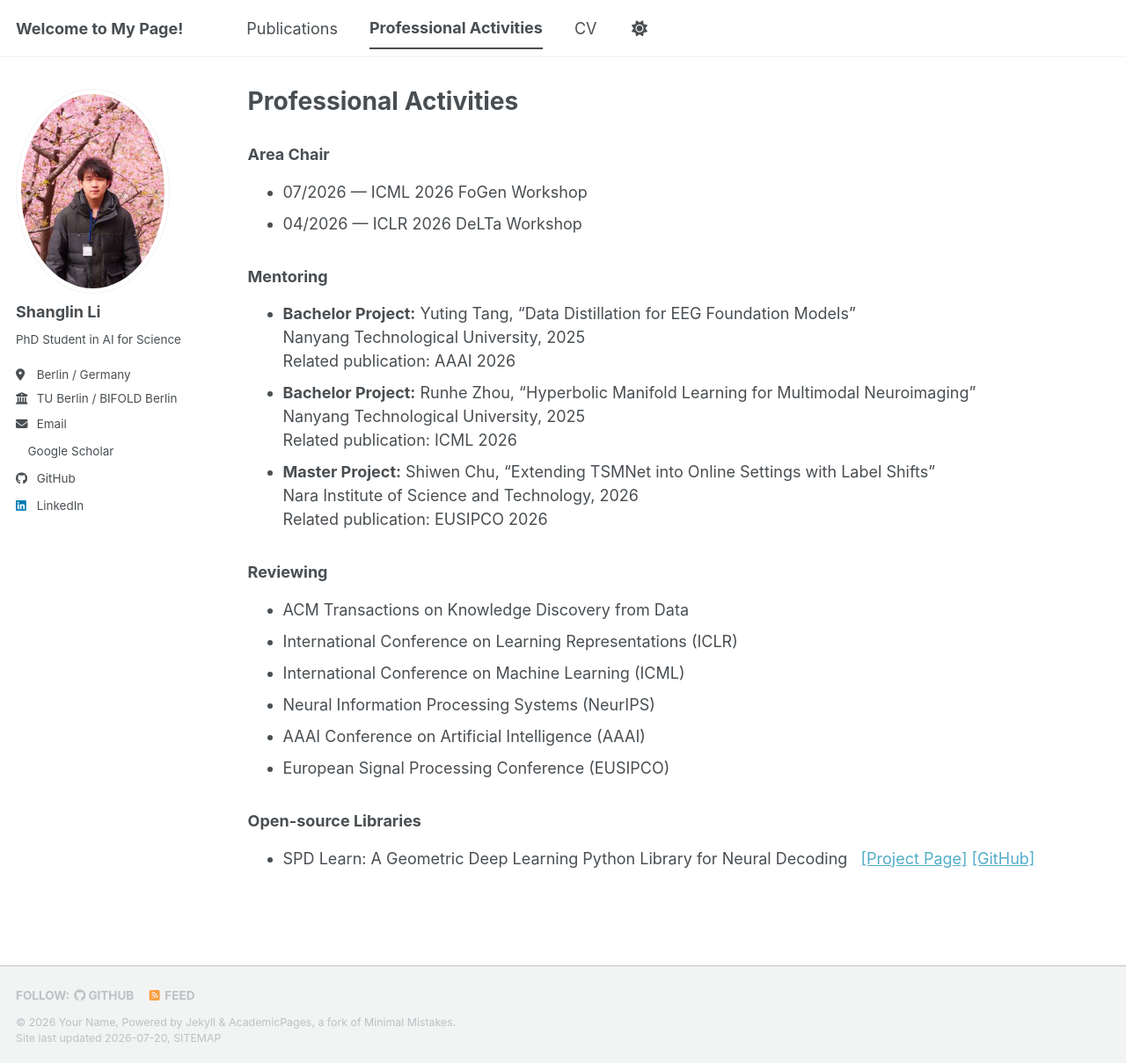
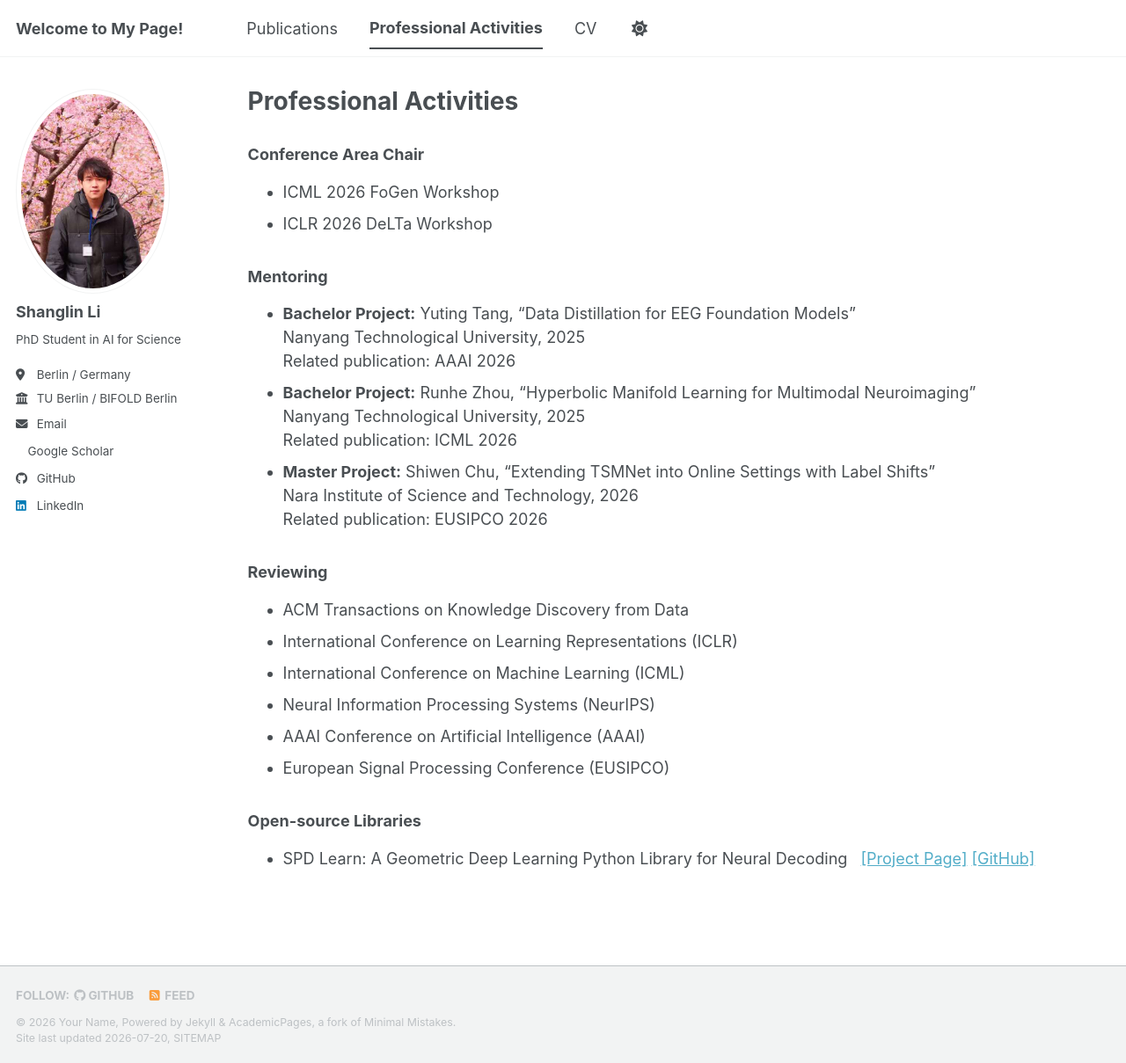
Before and after one commit to fightlesliefigt/fightlesliefigt.github.io, a Jekyll site: the page built from _pages/portfolio.html, in a window 1280 px wide and 1209 px high. Shown: the whole window at 88% size. Built offline with Jekyll 4.4.1, drawn with Linux system fonts in a browser that asks for light colours; a style sheet for code colours, icons or effects is not loaded.

Commit message:
Update title and format for conference listings

```diff
--- a/_pages/portfolio.html
+++ b/_pages/portfolio.html
@@ -5,10 +5,10 @@ permalink: /portfolio/
 author_profile: true
 ---
 
-<h3>Area Chair</h3>
+<h3>Conference Area Chair</h3>
 <ul>
-  <li>07/2026 — ICML 2026 FoGen Workshop</li>
-  <li>04/2026 — ICLR 2026 DeLTa Workshop</li>
+  <li>ICML 2026 FoGen Workshop</li>
+  <li>ICLR 2026 DeLTa Workshop</li>
 </ul>
 
 <h3>Mentoring</h3>
```
